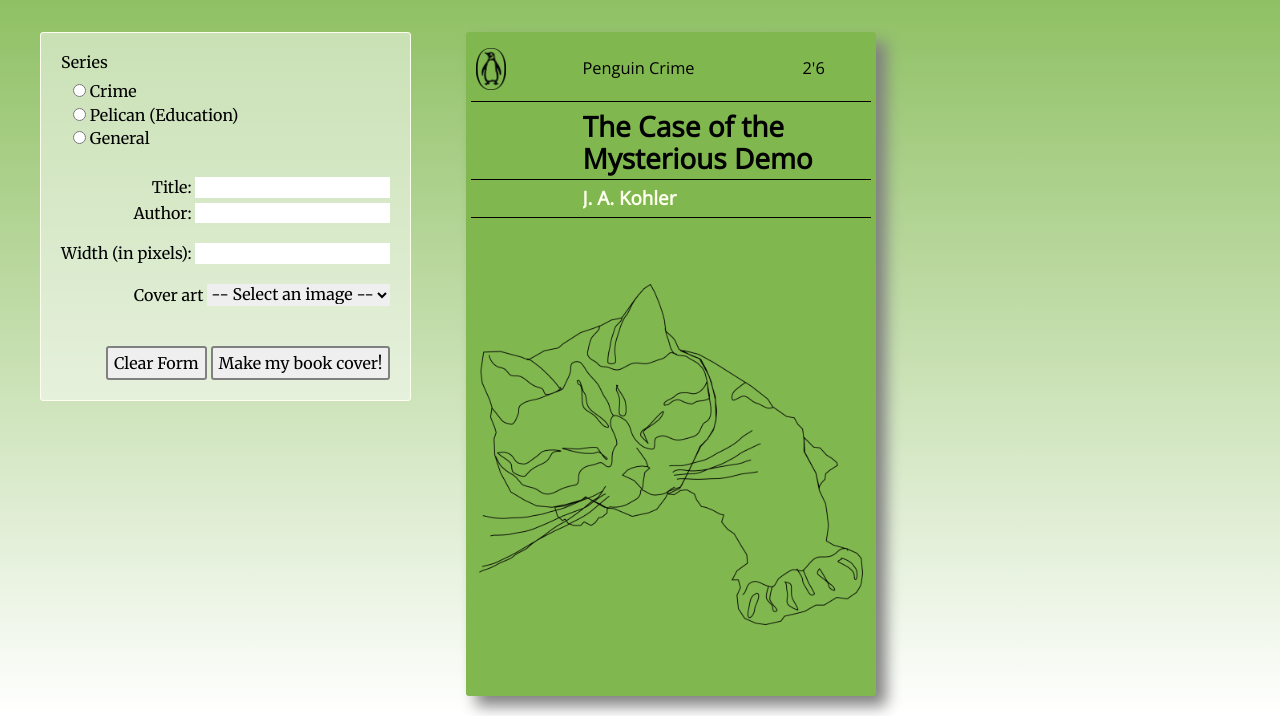
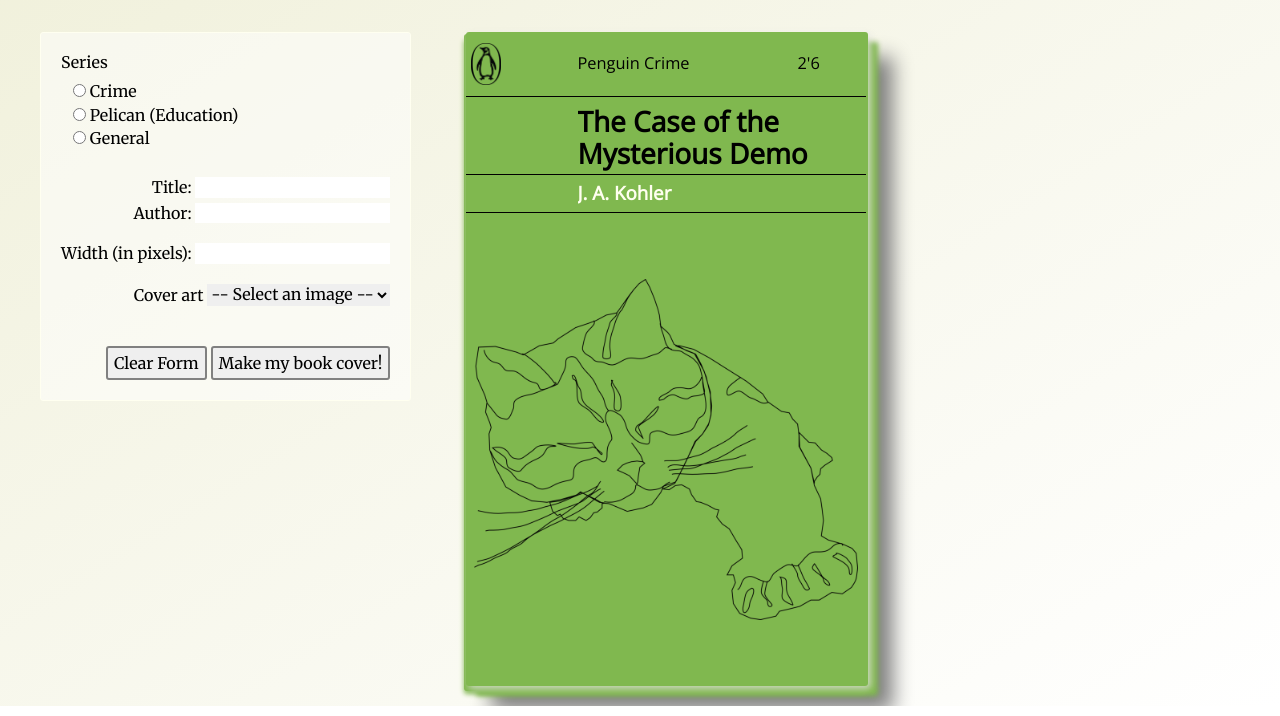
Before and after one commit to juliecoding/marberBookCoverGenerator, a plain HTML site: page index.html in a window 1280 px wide. Shown: the part 96-812 px from the top of the page. Drawn offline with nearby package versions, Linux system fonts and the light colour scheme.

Commit message:
Layer in more box shadows for 3D effect; organize vars; replace some values with vars

```diff
--- a/styles.css
+++ b/styles.css
@@ -1,11 +1,13 @@
 :root {
     --phi: 1.618033988749894848204586834;
+    --background-color: #80B84F;
+    --background-gradient-target: rgb(240, 240, 218);
+    --base-height: calc(var(--phi) * var(--base-width));
     --base-width: 400px;
-    --base-height: calc(var(--phi) * var(--base-width));
-    --background-color: #80B84F;
     --border-color: #0a0a0a;
+    --border-width: calc(var(--base-width) * .001);
     --section-border: 2px solid black;
-    --border-width: calc(var(--base-width) * .001);
+    --subtitle-color: ivory;
 }
 
 * {
@@ -38,7 +40,7 @@ h4, p {
     padding: 20px;
     padding-left: 40px;
     font-family: 'Open Sans', sans-serif;
-    background: linear-gradient(to top, white, var(--background-color));
+    background: linear-gradient(to top left, white, var(--background-gradient-target));
 }
 
 .app-title {
@@ -54,7 +56,7 @@ h4, p {
     width: max-content;
     margin-right: 50px;
     padding: 0 20px 20px 20px;
-    border: solid 1px ivory;
+    border: solid 1px var(--subtitle-color);
     border-radius: 3px;
     background-color: rgba(256, 256, 256, .5);
 }
@@ -80,10 +82,16 @@ h4, p {
 }
 
 .generated-book {
-    width: calc(var(--base-width) + 10px);
-    padding: 5px;
+    width: calc(var(--base-width) + 2px);
     background-color: var(--background-color);
-    box-shadow: 10px 10px 15px grey;
+    border-radius: 2px;
+    box-shadow:
+        3px 3px 7px rgba(224, 224, 220, 0.8),
+        -2px 2px 0px var(--background-color),
+        -2px 5px 0px var(--background-color),
+        -2px 8px 5px var(--background-color),
+        10px 10px 5px var(--background-color),
+        25px 25px 20px grey;
     border-radius: 3px;
 
     display: grid;
@@ -159,7 +167,7 @@ h4, p {
 
     padding-top: calc(var(--base-width) * .02);
     padding-bottom: calc(var(--base-width) * .02);
-    color: ivory;
+    color: var(--subtitle-color);
 }
 
 section.cover-art {
```
